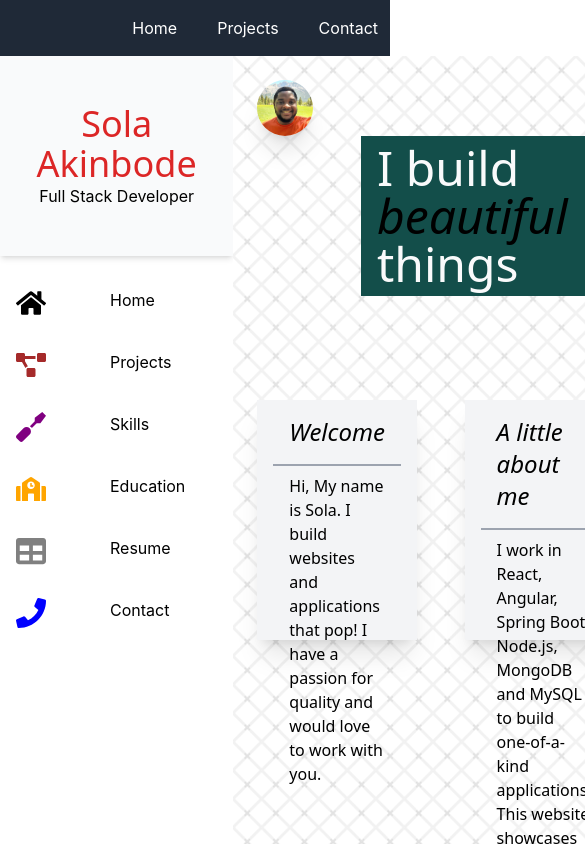
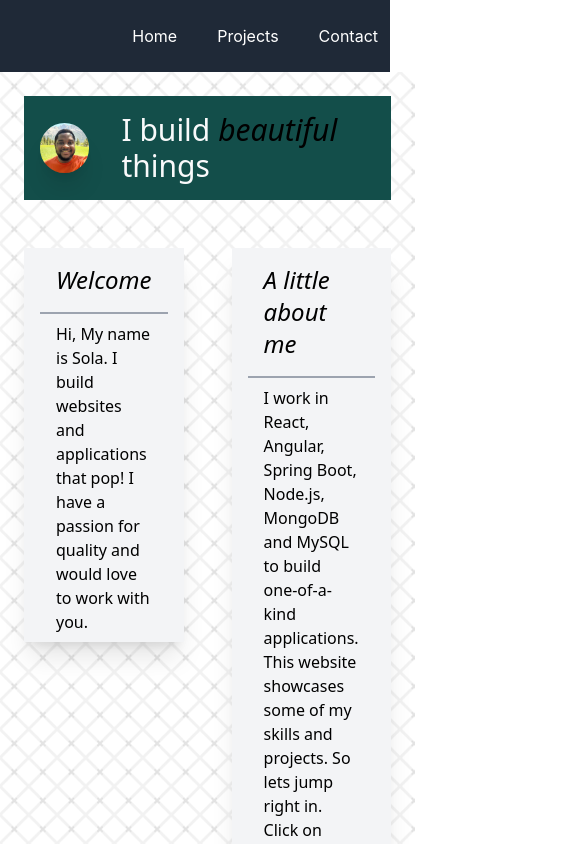
Before and after one commit to OAkinbode/ProfileFrontEnd, a React (Create React App) app: page / in a window 390 px wide. Shown: the top 844 px of the page, 585 px wide, since content can reach past the window. Built offline with nearby package versions, Linux system fonts and the light colour scheme.

Commit message:
Made it mobile friendly

```diff
--- a/src/App.js
+++ b/src/App.js
@@ -1,7 +1,6 @@
 import "./styles.css";
 import { BrowserRouter as Router, Routes, Route } from "react-router-dom";
 
-import Navbar from "./components/Navbar";
 import Footer from "./components/Footer";
 import Home from "./pages/Home";
 import Projects from "./pages/Projects";
@@ -21,7 +20,6 @@
             path="/"
             element={
               <>
-                <Navbar />
                 <Home />
               </>
             }
--- a/src/components/Footer.js
+++ b/src/components/Footer.js
@@ -4,12 +4,12 @@
   return (
     <footer className="bg-gray-200 p-4 text-center">
       <p className="text-sm text-gray-600">Page links:</p>
-      <div className="mt-2">
+      <div className="mt-2 flex flex-wrap justify-center">
         <a
           href="https://github.com/OAkinbode?tab=repositories"
           target="_blank"
           rel="noopener noreferrer"
-          className="mr-2 text-blue-600 hover:text-blue-800"
+          className="mr-2 mb-2 text-blue-600 hover:text-blue-800"
         >
           GitHub
         </a>
@@ -17,12 +17,11 @@
           href="https://www.linkedin.com/in/olusolaakinbode/"
           target="_blank"
           rel="noopener noreferrer"
-          className="mr-2 text-blue-600 hover:text-blue-800"
+          className="mr-2 mb-2 text-blue-600 hover:text-blue-800"
         >
           LinkedIn
         </a>
       </div>
-      <div></div>
     </footer>
   );
 }
--- a/src/components/Leftpane.js
+++ b/src/components/Leftpane.js
@@ -11,65 +11,57 @@
 
 function Leftpane() {
   return (
-    <div className=" flex flex-col h-screen">
-      <div className="bg-gray-50 shadow-md">
-        <div className="py-12">
+    <div className="flex flex-col h-screen">
+      <div className="bg-gray-50 shadow-md py-4">
         <p className="font-sans text-red-600 text-4xl whitespace-normal text-center px-4">
           <Link to="/Projects">Sola Akinbode</Link>
         </p>
         <p className="text-center px-4">Full Stack Developer</p>
       </div>
-      </div>
 
       <div className="flex-grow py-4">
-        <div className="flex py-4 hover:bg-amber-50">
+        <Link to="/" className="flex py-4 hover:bg-amber-50 items-center">
           <div className="px-4">
             <FaHome size={30} color="amber" />
           </div>
-          <Link to="/" className="px-12">
-            Home
+          <span>Home</span>
         </Link>
-        </div>
-        <div className="flex py-4 hover:bg-red-50">
+        <Link to="/Projects" className="flex py-4 hover:bg-red-50 items-center">
           <div className="px-4">
             <FaProjectDiagram size={30} color="brown" />
           </div>
-          <Link to="/Projects" className="px-12">
-            Projects
+          <span>Projects</span>
         </Link>
-        </div>
-        <div className="flex py-4 hover:bg-purple-50">
+        <Link
+          to="/Skills"
+          className="flex py-4 hover:bg-purple-50 items-center"
+        >
           <div className="px-4">
             <FaScrewdriver size={30} color="purple" />
           </div>
-          <Link to="/Skills" className="px-12">
-            Skills
+          <span>Skills</span>
         </Link>
-        </div>
-        <div className="flex py-4 hover:bg-orange-50">
+        <Link
+          to="/Education"
+          className="flex py-4 hover:bg-orange-50 items-center"
+        >
           <div className="px-4">
             <FaSchool size={30} color="orange" />
           </div>
-          <Link to="/Education" className="px-12">
-            Education
+          <span>Education</span>
         </Link>
-        </div>
-        <div className="flex py-4 hover:bg-gray-50">
+        <Link to="/Resume" className="flex py-4 hover:bg-gray-50 items-center">
           <div className="px-4">
             <FaTable size={30} color="gray" />
           </div>
-          <Link to="/Resume" className="px-12">
-            Resume
+          <span>Resume</span>
         </Link>
-        </div>
-        <div className="flex py-4 hover:bg-blue-50">
+        <Link to="/Contact" className="flex py-4 hover:bg-blue-50 items-center">
           <div className="px-4">
             <FaPhone size={30} color="blue" />
           </div>
-          <Link to="/Contact" className="px-12">
-            Contact
+          <span>Contact</span>
         </Link>
-        </div>
       </div>
     </div>
   );
--- a/src/components/Navbar.js
+++ b/src/components/Navbar.js
@@ -3,11 +3,11 @@
 function Navbar() {
   return (
     <nav className="bg-gray-800">
-      <ul className="flex justify-end space-x-4 py-4">
+      <ul className="flex flex-wrap justify-end space-x-4 py-4">
         <li>
           <a
             href="/"
-            className="text-white hover:text-gray-300 px-3 py-2 rounded-md"
+            className="text-white hover:text-gray-300 px-3 py-2 rounded-md block"
           >
             Home
           </a>
@@ -16,7 +16,7 @@
         <li>
           <a
             href="/Projects"
-            className="text-white hover:text-gray-300 px-3 py-2 rounded-md"
+            className="text-white hover:text-gray-300 px-3 py-2 rounded-md block"
           >
             Projects
           </a>
@@ -24,7 +24,7 @@
         <li>
           <a
             href="/contact"
-            className="text-white hover:text-gray-300 px-3 py-2 rounded-md"
+            className="text-white hover:text-gray-300 px-3 py-2 rounded-md block"
           >
             Contact
           </a>
--- a/src/components/Textcontainer.js
+++ b/src/components/Textcontainer.js
@@ -2,8 +2,8 @@
 
 function Textcontainer(props) {
   return (
-    <div className="px-6 py-6 w-96">
-      <div className="w-full bg-gray-50 shadow-xl h-72 px-4">
+    <div className="px-6 py-6 w-full md:w-96">
+      <div className="w-full bg-gray-50 shadow-xl px-4">
         <div className="border-b-2 border-gray-400">
           <p className="font-sans text-2xl whitespace-normal text-left px-4 py-4 italic">
             {props.title}
--- a/src/components/Textcontainer2.js
+++ b/src/components/Textcontainer2.js
@@ -2,15 +2,15 @@
 
 function Skillslist(props) {
   return (
-    <div className="px-6 py-6 w-1/2">
-      <div className="w-full h-1/2 bg-gray-100 shadow-xl h-60 px-4">
-        <div className="border-b-2 border-gray-400">
-          <p className="font-sans text-2xl whitespace-normal text-left px-4 py-4 italic">
+    <div className="px-6 py-6 w-full md:w-1/2">
+      <div className="w-full bg-gray-100 shadow-xl px-4 h-auto">
+        <div className="border-b-2 border-gray-400 h-auto">
+          <p className="font-sans text-2xl whitespace-normal text-left px-4 py-4 italic h-auto">
             {props.title}
           </p>
         </div>
         <div className="flex items-center justify-center">
-          <p className="font-sans text-1xl whitespace-normal text-left px-4 py-2">
+          <p className="font-sans text-1xl whitespace-normal text-left px-4 py-2 h-auto">
             {props.body}
           </p>
         </div>
--- a/src/pages/Contact.js
+++ b/src/pages/Contact.js
@@ -11,12 +11,12 @@
       <div className="w-screen bg-gray-50">
         <Titleblock title="Contact" />
         <div
-          className="flex px-4 h-screen"
+          className="flex flex-wrap item-center justify-center h-screen"
           style={{ background: `url(${backgroundimage})` }}
         >
-          <div className="px-6 py-6 w-1/2">
-            <div className="w-full h-1/2 bg-gray-100 shadow-xl h-60 px-4">
-              <div className="border-b-2 border-gray-400">
+          <div className="px-6 py-6 w-1/2 h-auto">
+            <div className="w-full bg-gray-100 shadow-xl h-auto px-4">
+              <div className="border-b-2 border-gray-400 w-auto">
                 <p className="font-sans text-2xl whitespace-normal text-left px-4 py-4 italic">
                   I can be reached on:
                 </p>
--- a/src/pages/Education.js
+++ b/src/pages/Education.js
@@ -11,7 +11,7 @@
       <div className="w-screen bg-gray-50">
         <Titleblock title="Education" />
         <div
-          className="flex px-4 h-screen"
+          className="flex flex-wrap item-center justify-center h-screen"
           style={{ background: `url(${backgroundimage})` }}
         >
           <Textcontainer
--- a/src/pages/Home.js
+++ b/src/pages/Home.js
@@ -1,36 +1,58 @@
-import React from "react";
+import React, { useState, useEffect } from "react";
 import { Link } from "react-router-dom";
 import Leftpane from "../components/Leftpane";
 import profileimage from "../assets/ProfilePicture6.jpeg";
 import backgroundimage from "../assets/checkerboard-cross.webp";
 import Textcontainer2 from "../components/Textcontainer2";
+import Navbar from "../components/Navbar";
 
 function Home() {
+  const [isMobile, setIsMobile] = useState(false);
+
+  useEffect(() => {
+    const handleResize = () => {
+      setIsMobile(window.innerWidth < 768); // Adjust the width threshold as needed
+    };
+
+    window.addEventListener("resize", handleResize);
+    handleResize(); // Set the initial value based on the window width
+
+    return () => {
+      window.removeEventListener("resize", handleResize);
+    };
+  }, []);
+
   return (
-    <div className="flex ">
-      <Leftpane />
-      <div
-        className="flex w-full"
-        style={{ background: `url(${backgroundimage})` }}
-      >
+    <div>
+      <Navbar></Navbar>
+
+      <div className="flex">
+        {!isMobile && <Leftpane />}
+        <div className="flex" style={{ background: `url(${backgroundimage})` }}>
           <div className="">
-          <div className="flex">
-            <div className="w-1/4 px-6 py-6">
+            <div className="flex flex-wrap">
+              <div className="py-6 px-6 flex w-full">
+                <div className="bg-teal-900 flex items-center justify-center w-full">
+                  <div className="px-4 py-4 w-1/4">
                     <img
                       src={profileimage}
                       alt="Profile"
-                className="h-auto rounded-full shadow-xl "
+                      className="rounded-full shadow-xl max-h-96 min-h-min"
                     />
                   </div>
-            <div className="w-3/4 py-20 px-6">
-              <div className="w-full h-1/2 bg-teal-900 h-40 flex items-center justify-center">
-                <p className="font-sans text-gray-50 text-5xl whitespace-normal text-left px-4 py-4 ">
+                  <div className="flex flex-wrap">
+                    <p
+                      className={`font-sans text-gray-50 text-left px-4 py-4 ${
+                        isMobile ? "text-3xl" : "text-6xl"
+                      }`}
+                    >
                       I build{" "}
                       <span className="text-black italic hover:text-slate-300 ">
                         <Link to="/Projects">beautiful</Link>
                       </span>{" "}
                       things
                     </p>
+                  </div>
                 </div>
               </div>
             </div>
@@ -49,6 +71,7 @@
           </div>
         </div>
       </div>
+    </div>
   );
 }
 
--- a/src/pages/Projects.js
+++ b/src/pages/Projects.js
@@ -15,7 +15,7 @@
       <div className="flex-grow bg-gray-50">
         <Titleblock title="Projects" />
         <div
-          className="flex flex-wrap item-center justify-center"
+          className="flex flex-wrap item-center justify-center h-screen"
           style={{ background: `url(${backgroundimage})` }}
         >
           <Link to="/TicTacToe">
--- a/src/pages/Skills.js
+++ b/src/pages/Skills.js
@@ -11,7 +11,7 @@
       <div className="w-screen bg-gray-50">
         <Titleblock title="Skills" />
         <div
-          className="flex px-4 h-screen"
+          className="flex flex-wrap item-center justify-center h-screen"
           style={{ background: `url(${backgroundimage})` }}
         >
           <Textcontainer
```
Lines whose indentation alone changed are shown as unchanged.
